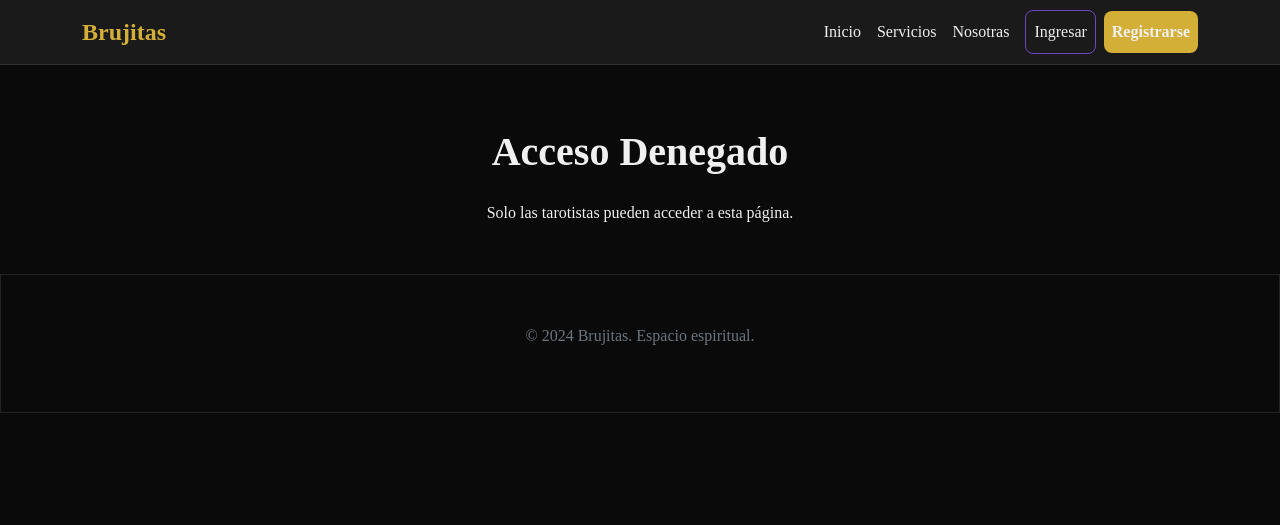
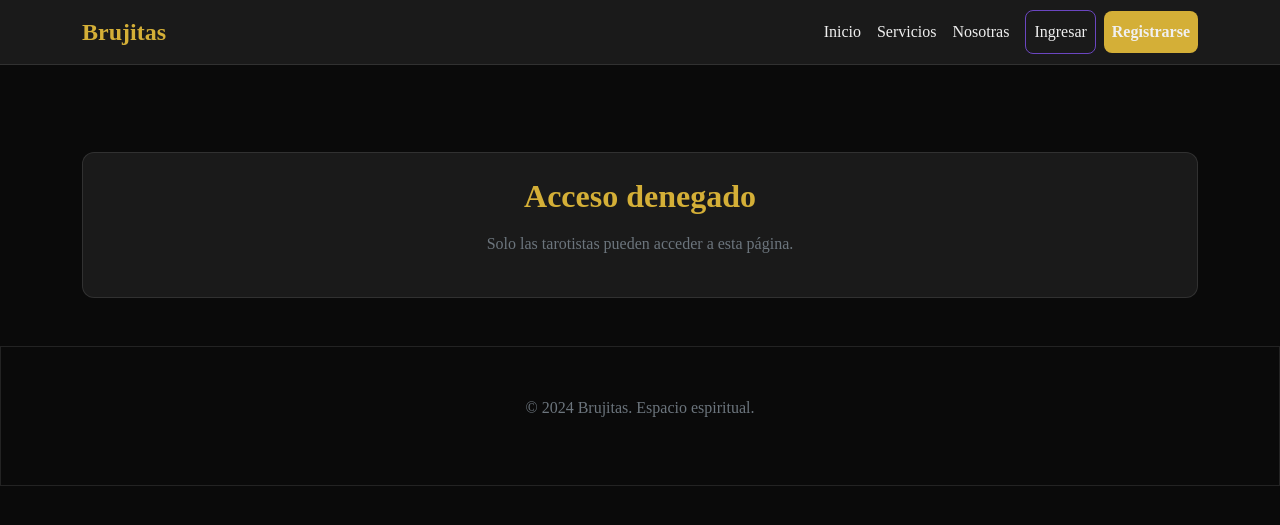
Before and after one commit to Vear511/taro-brujas, a Django app: template templates/lista_clientes.html in a window 1280 px wide. Shown: the top 525 px of the page. Run offline with Django 5.2, Linux system fonts and the light colour scheme; the template is opened without the code that fills it, so the values that code supplies are empty.

Commit message:
Update lista_clientes.html

```diff
--- a/templates/lista_clientes.html
+++ b/templates/lista_clientes.html
@@ -3,41 +3,72 @@
 {% block title %}Lista de Clientes{% endblock %}
 
 {% block content %}
-{% if user.es_tarotista %}
-<div class="container mt-5">
-    <h1 class="text-center mb-4">Lista de Clientes</h1>
-    <div class="row">
-        {% for cliente in clientes %}
-        <div class="col-md-4 mb-4">
-            <div class="card card-minimal">
-                <div class="card-body">
-                    <h5 class="card-title">{{ cliente.username }}</h5>
-                    <p class="card-text">
-                        <strong>Email:</strong> {{ cliente.email }}<br>
-                        <strong>Nombre:</strong> {{ cliente.first_name }} {{ cliente.last_name }}<br>
-                        <strong>Teléfono:</strong> {{ cliente.telefono }}<br>
-                        <strong>Fecha de Nacimiento:</strong> {{ cliente.fecha_nacimiento }}<br>
-                        <strong>Apodo:</strong> {{ cliente.apodo }}<br>
-                        <strong>Bio:</strong> {{ cliente.bio }}<br>
-                        <strong>Estado:</strong> {% if cliente.bloqueado %}<span class="text-danger">Bloqueado</span>{% else %}<span class="text-success">Activo</span>{% endif %}
-                    </p>
-                    <a  href="{% url 'core:tarotistas:bloquear_usuario' cliente.id %}" class="btn {% if cliente.bloqueado %}btn-success{% else %}btn-danger{% endif %}">
-                        {% if cliente.bloqueado %}Desbloquear{% else %}Bloquear{% endif %}
-                    </a>
+<div class="container mt-5 pt-4">
+    {% if user.es_tarotista %}
+        <div class="card-minimal p-4">
+            <div class="text-center mb-4">
+                <h2 class="text-gold">Clientes de tus lecturas</h2>
+                <p class="text-muted">
+                    Aquí puedes ver a las personas que han agendado contigo
+                    y bloquear/desbloquear su acceso si es necesario.
+                </p>
+            </div>
+
+            {% if clientes %}
+                <div class="table-responsive">
+                    <table class="table table-dark table-striped align-middle">
+                        <thead>
+                            <tr>
+                                <th>Nombre</th>
+                                <th>Usuario</th>
+                                <th>Email</th>
+                                <th>Estado</th>
+                                <th class="text-center">Acciones</th>
+                            </tr>
+                        </thead>
+                        <tbody>
+                            {% for cliente in clientes %}
+                                <tr>
+                                    <td>
+                                        {{ cliente.get_full_name|default:"(Sin nombre)" }}
+                                    </td>
+                                    <td>{{ cliente.username }}</td>
+                                    <td>{{ cliente.email }}</td>
+                                    <td>
+                                        {% if cliente.bloqueado %}
+                                            <span class="badge bg-danger">Bloqueado</span>
+                                        {% else %}
+                                            <span class="badge bg-success">Activo</span>
+                                        {% endif %}
+                                    </td>
+                                    <td class="text-center">
+                                        <a href="{% url 'tarotistas:bloquear_usuario' cliente.id %}"
+                                           class="btn btn-sm {% if cliente.bloqueado %}btn-success{% else %}btn-outline-danger{% endif %}">
+                                            {% if cliente.bloqueado %}
+                                                Desbloquear
+                                            {% else %}
+                                                Bloquear
+                                            {% endif %}
+                                        </a>
+                                    </td>
+                                </tr>
+                            {% endfor %}
+                        </tbody>
+                    </table>
                 </div>
-            </div>
+            {% else %}
+                <div class="alert alert-info text-center mb-0">
+                    Aún no tienes clientes asociados a tus citas.
+                </div>
+            {% endif %}
         </div>
-        {% empty %}
-        <div class="col-12">
-            <p class="text-center">No hay clientes registrados.</p>
+    {% else %}
+        <div class="card-minimal p-4">
+            <h2 class="text-center text-gold mb-3">Acceso denegado</h2>
+            <p class="text-center text-muted">
+                Solo las tarotistas pueden acceder a esta página.
+            </p>
         </div>
-        {% endfor %}
-    </div>
+    {% endif %}
 </div>
-{% else %}
-<div class="container mt-5">
-    <h1 class="text-center mb-4">Acceso Denegado</h1>
-    <p class="text-center">Solo las tarotistas pueden acceder a esta página.</p>
-</div>
-{% endif %}
 {% endblock %}
```
